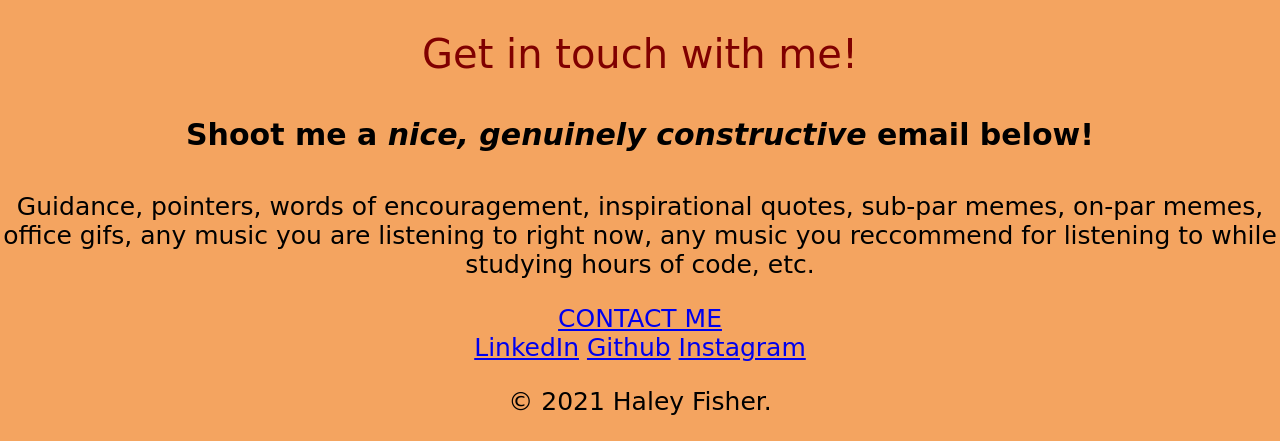
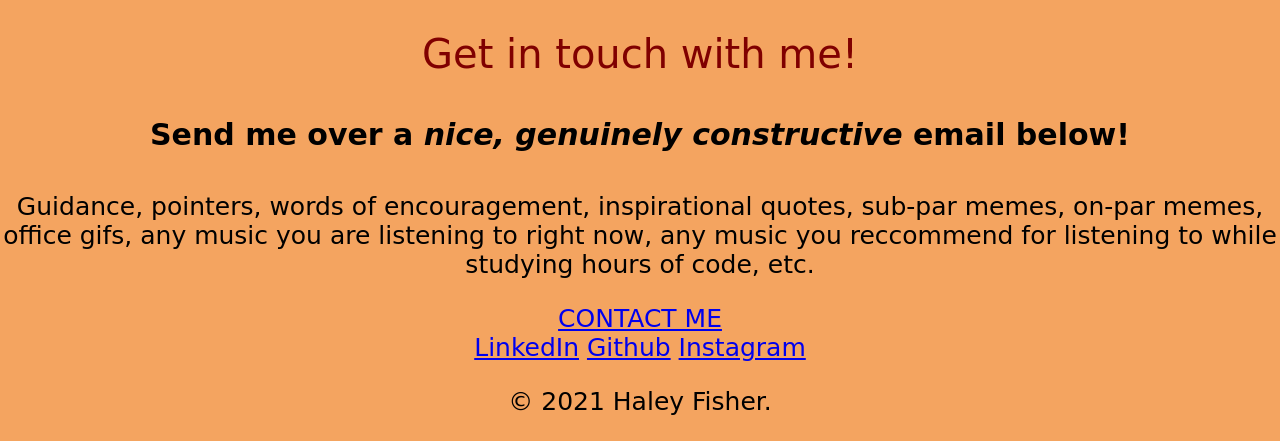
Before and after one commit to haleynrosi/Resume-Site, a plain HTML site: page index.html in a window 1280 px wide. Shown: the part 3316-3757 px from the top of the page. Drawn offline with Linux system fonts and the light colour scheme; a web font is replaced by a local one.

Commit message:
Update Contact Me
Shoot me --> Send me over a

```diff
--- a/index.html
+++ b/index.html
@@ -54,7 +54,7 @@
       <hr>
       <div class="contact-me">
         <h2>Get in touch with me!</h2>
-        <h4>Shoot me a <em>nice, genuinely constructive</em> email below!</h4>
+        <h4>Send me over a <em>nice, genuinely constructive</em> email below!</h4>
         <p>Guidance, pointers, words of encouragement, inspirational quotes, sub-par memes,
         on-par memes, office gifs, any music you are listening to right now, any music you
         reccommend for listening to while studying hours of code, etc. </p>
```
